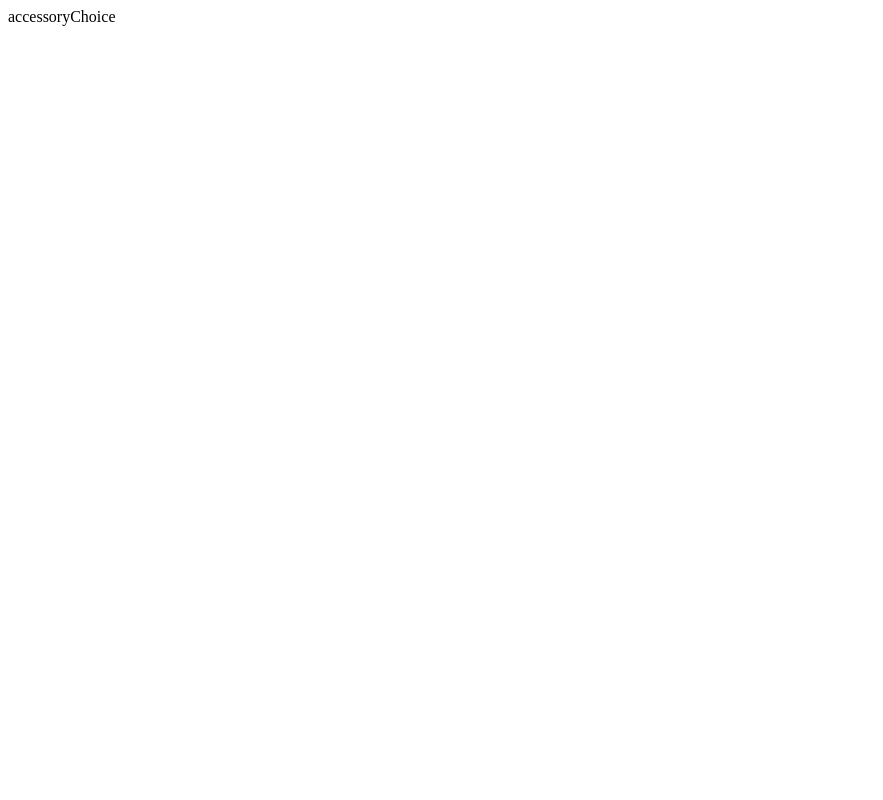
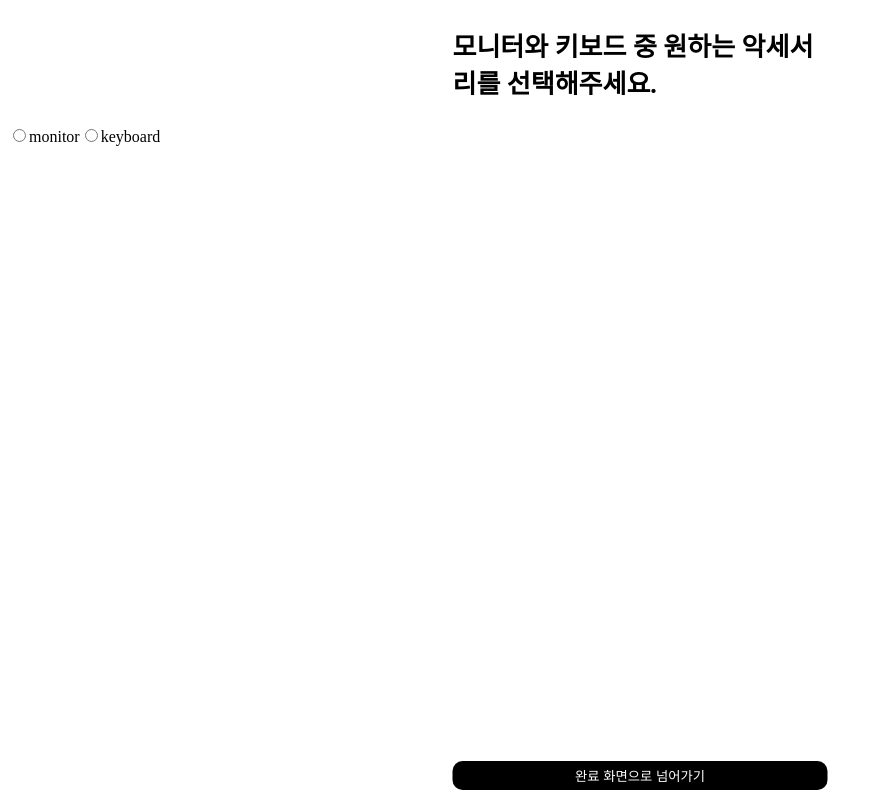
Before and after one commit to chaeeunj/zero-react-project, a Next.js app: page /accessory-choice in a window 1280 px wide. Shown: the whole page, without its empty margins (0-883 px from the left). Built offline with nearby package versions, Linux system fonts and the light colour scheme.

Commit message:
악세서리 선택 화면 구현

```diff
--- a/pages/accessory-choice.js
+++ b/pages/accessory-choice.js
@@ -1,5 +1,52 @@
-import React from "react";
+import React, { useState } from 'react';
+import { useRouter } from 'next/router';
+import BottomButton from '../src/components/BottomButton';
 
 export default function accessoryChoice() {
-  return <div>accessoryChoice</div>;
+  const router = useRouter();
+  const [selectedAccessory, setSelectedAccessory] = useState('');
+
+  const onChangeHandler = (e) => {
+    setSelectedAccessory(e.target.value);
+  };
+
+  console.log(selectedAccessory);
+
+  return (
+    <div>
+      <div className="container">
+        <div className="wrapper">
+          <h3 className="title">
+            모니터와 키보드 중 원하는 악세서리를 선택해주세요.
+          </h3>
+        </div>
+
+        {/* 라디오 버튼 추가 */}
+        <label>
+          <input
+            type="radio"
+            name="accessory"
+            id="accessory"
+            value="monitor"
+            onChange={onChangeHandler}
+          />
+          monitor
+        </label>
+        <label>
+          <input
+            type="radio"
+            name="accessory"
+            id="accessory"
+            value="keyboard"
+            onChange={onChangeHandler}
+          />
+          keyboard
+        </label>
+
+        <BottomButton onClick={() => router.push('/complete')}>
+          완료 화면으로 넘어가기
+        </BottomButton>
+      </div>
+    </div>
+  );
 }
```
